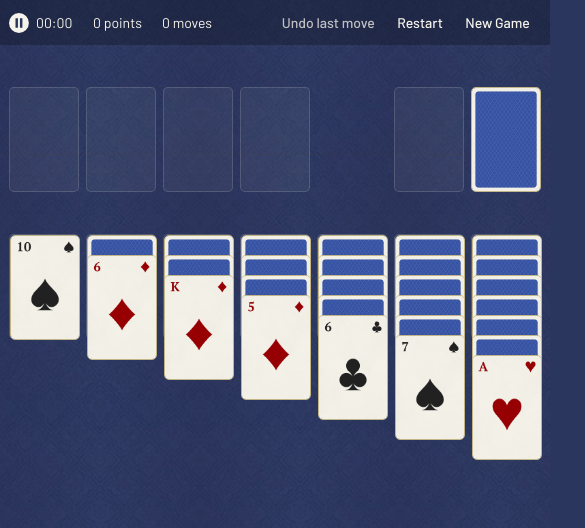
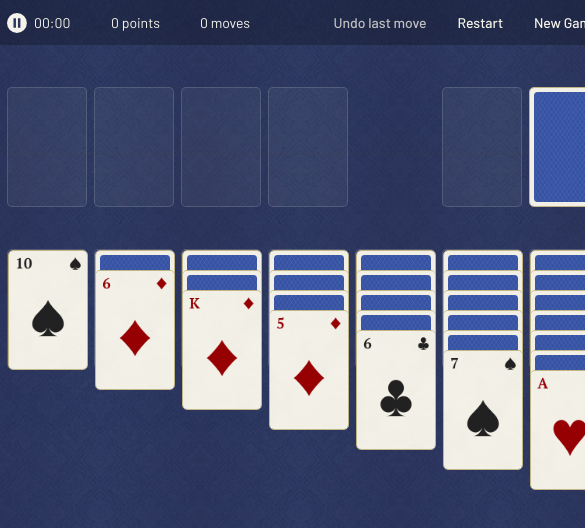
Before and after one commit to catarina-mcs/solitaire, a website built with Parcel: page src/index.html in a window 390 px wide. Shown: the top 528 px of the page, 585 px wide, since content can reach past the window. Built offline with nearby package versions, Linux system fonts and the light colour scheme.

Commit message:
Revert media query changes and publish to GitHub Pages

```diff
--- a/src/styles/styles.css
+++ b/src/styles/styles.css
@@ -59,18 +59,14 @@ body {
     width: 90px;
 }
 
-.buttons {
-    display: flex;
-    justify-content: space-between;
-}
-
 .btn {
     font-weight: 500;
     font-size: 0.875rem;
     color: #f5f3eb;
     background-color: unset;
     border: unset;
-    padding: 1em 1.1em;
+    margin-left: 0.5em;
+    padding: 1em 0.75em;
     cursor: pointer;
     transition: background-color 200ms ease-in;
 }
@@ -189,34 +185,21 @@ body {
 
 @media screen and (max-width: 812px) {
     body {
-        min-width: 550px;
+        min-width: 616px;
     }
 
     .container {
-        width: calc(84vw + 42px);
-        min-width: 532px;
-    }
-
-    .points, .moves {
-        width: 70px;
-    }
-
-    .btn {
-        padding: 1em 0.8em;
+        width: 602px;
     }
 
     .game-area {
-        width: calc(84vw + 42px);
-        min-width: 532px;
         margin-left: 0.5em;
         margin-right: 0.5em;
         grid-column-gap: 0.5em;
     }
 
     .placeholder, .card {
-        width: 12vw;
-        min-width: 70px;
-        height: 18vw;
-        min-height: 105px;
+        max-width: 80px;
+        height: 120px;
     }
 }
```
Also changed, not shown: dist/index.html, 4 other files.
